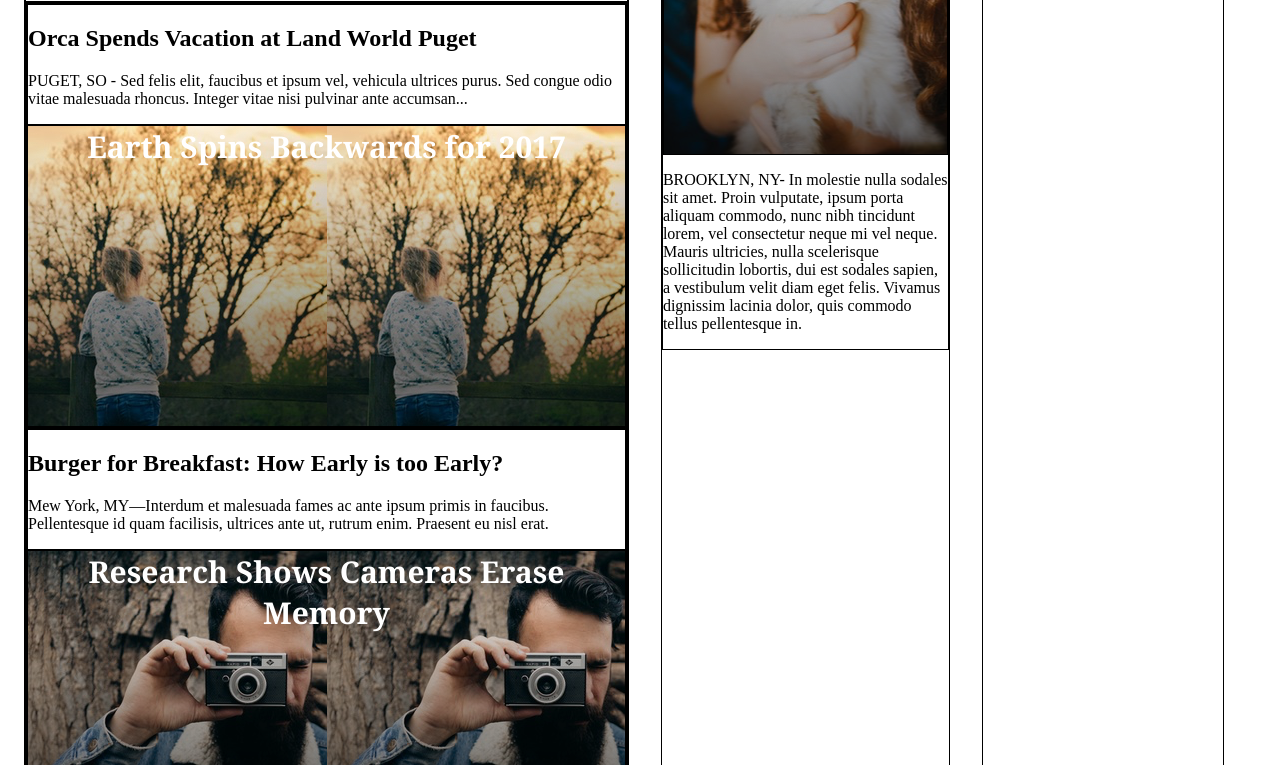
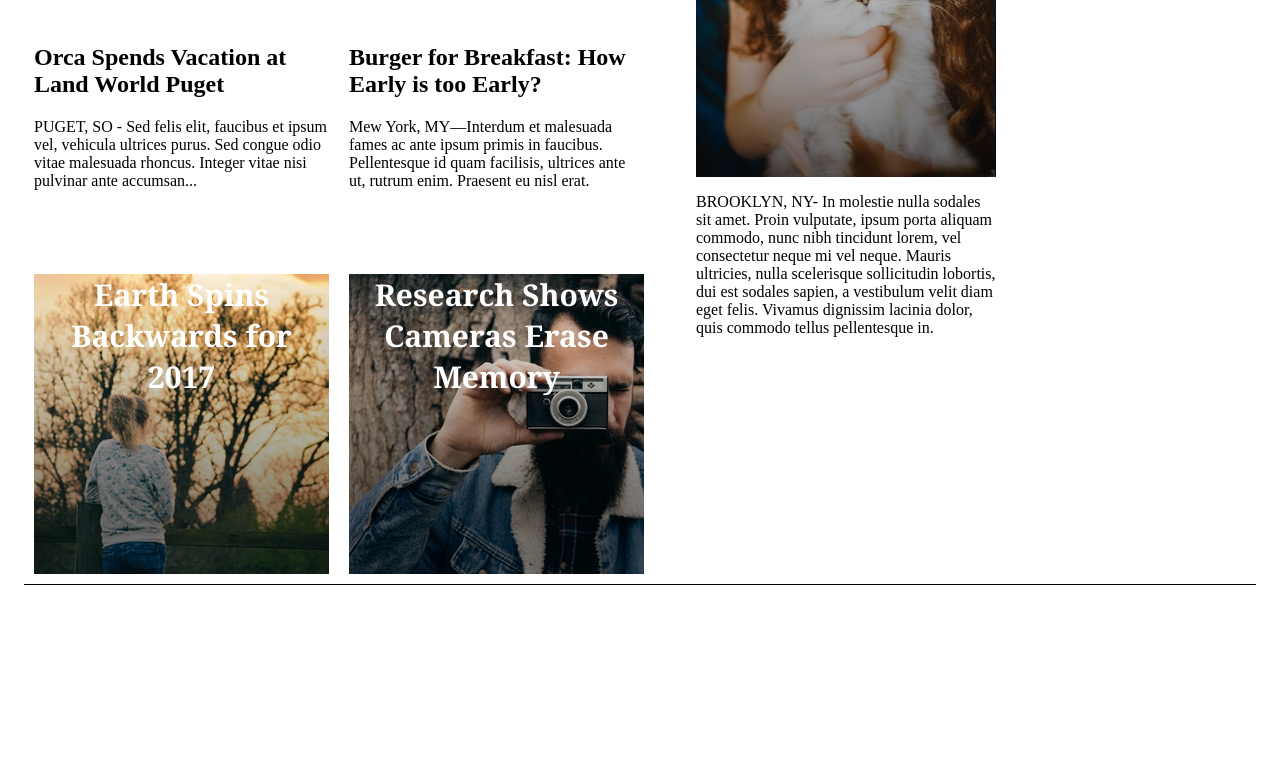
Before and after one commit to iiPoison/mytimes, a plain HTML site: page index.html in a window 1280 px wide. Shown: the part 621-1386 px from the top of the page. After the commit the page ends 1284 px from the top, so only its background shows below. Drawn offline with Linux system fonts and the light colour scheme.

Commit message:
finished main content

```diff
--- a/resources/css/style.css
+++ b/resources/css/style.css
@@ -9,6 +9,7 @@ header {  /* in header part 1 */
   font-family: Verdana;
   font-size: 14px;
   font-weight: bold;
+  background-color: white;
 }
 
 nav span { /* in header part 1 */
@@ -25,7 +26,7 @@ header nav { /* in header part 1 */
   align-items: center;
   flex-grow: 1;
   padding-left: 30px;
-  border: 1px solid black; /*delete*/
+/*  border: 1px solid black; /*delete*/
 }
 
 .logo span { /* in header part 1 */
@@ -51,22 +52,22 @@ header nav span a { /* in header part 1 */
 }
 
 .column.large { /* for main-content */
-  border: 1px solid black; /*delete */
+/*  border: 1px solid black; /*delete */
   width: 630px;
 }
 
 .column.medium { /* for main-content */
-  border: 1px solid black; /*delete */
+/*  border: 1px solid black; /*delete */
   width: 300px;
 }
 
 .column.small { /* for main-content */
-  border: 1px solid black; /*delete */
+  /* border: 1px solid black; /*delete */
   width: 240px;
 }
 
 .main-content div { /* for main-content */
-  border: 1px solid black; /*delete */
+  /* border: 1px solid black; /*delete */
 }
 
 .image-content { /* for img comtaner */
@@ -95,3 +96,21 @@ header nav span a { /* in header part 1 */
 .cat-ceo.image-content { /* madium > "Cats in Control-Is It a Thing?" */
         background-image: url(../images/img-story-1.png);
 }
+
+.stories {
+  display: flex;
+  justify-content: space-between;
+  margin-top: 17px;
+}
+
+.story {
+    display: flex;
+    flex-direction: column;
+    width: 300px;
+    margin: 10px;
+}
+
+
+.stories .text-content {
+    height: 250px;
+}
```
